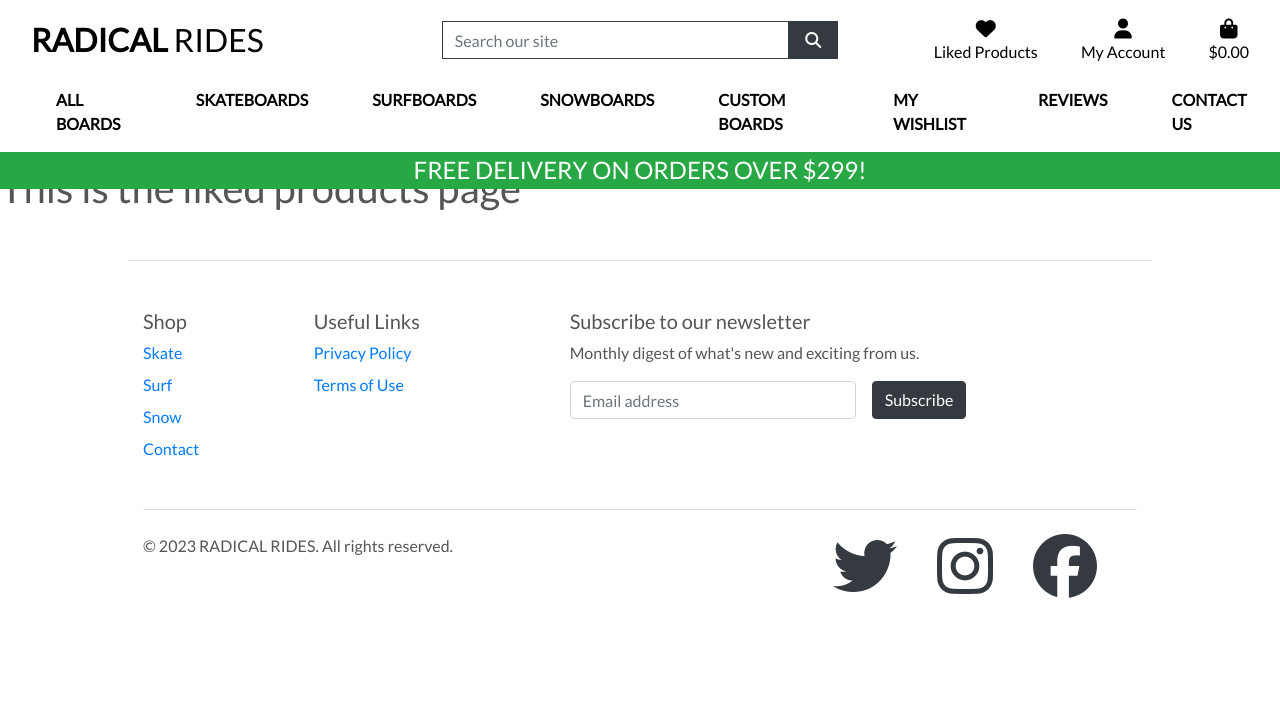
After one commit to Xalil404/Radical_Rides, a Django app: page /bag/liked-products/ in a window 1280 px wide. The commit adds this page. Shown: the top 709 px of the page. Run offline with Django 3.2, Linux system fonts and the light colour scheme; some libraries are stand-ins or nearby versions.

Commit message:
Added product likes template

```diff
--- /dev/null
+++ b/bag/templates/bag/liked_products.html
@@ -0,0 +1,15 @@
+{% extends "base.html" %}
+{% load static %}
+{% load bag_tools %}
+
+{% block page_header %}
+    <div class="container header-container">
+        <div class="row">
+            <div class="col"></div>
+        </div>
+    </div>
+{% endblock %}
+
+{% block content %}
+<h1>This is the liked products page</h1>
+{% endblock %}
--- a/bag/urls.py
+++ b/bag/urls.py
@@ -6,4 +6,5 @@ urlpatterns = [
     path('add/<item_id>/', views.add_to_bag, name='add_to_bag'),
     path('adjust/<item_id>/', views.adjust_bag, name='adjust_bag'),
     path('remove/<item_id>/', views.remove_from_bag, name='remove_from_bag'),
+    path('liked-products/', views.liked_products, name='liked_products'),
 ]
--- a/bag/views.py
+++ b/bag/views.py
@@ -66,3 +66,9 @@ def remove_from_bag(request, item_id):
     except Exception as e:
         messages.error(request, f'Error removing item: {e}')
         return HttpResponse(status=500)
+
+
+def liked_products(request):
+    """ A view that renders the liked products page """
+
+    return render(request, 'bag/liked_products.html')
--- a/templates/base.html
+++ b/templates/base.html
@@ -74,7 +74,7 @@
             <div class="col-12 col-lg-4 my-auto py-1 py-lg-0">
                 <ul class="list-inline list-unstyled text-center text-lg-right my-0">
                     <li class="list-inline-item">
-                        <a class="text-black nav-link" href="">
+                        <a class="text-black nav-link" href="{% url 'liked_products' %}">
                             <div class="text-center">
                                 <div><i class="fas fa-heart fa-lg text-black"></i></div>
                                 <p class="my-0 text-black">Liked Products</p>
--- a/templates/includes/mobile-top-header.html
+++ b/templates/includes/mobile-top-header.html
@@ -23,7 +23,7 @@
 
 <!-- likes/bookmark icon -->
 <li class="list-inline-item">
-    <a class="text-black nav-link d-block d-lg-none" href="">
+    <a class="text-black nav-link d-block d-lg-none" href="{% url 'liked_products' %}">
         <div class="text-center">
             <div><i class="fas fa-heart fa-lg"></i></div>
             <p class="my-0">Liked Products</p>
```
